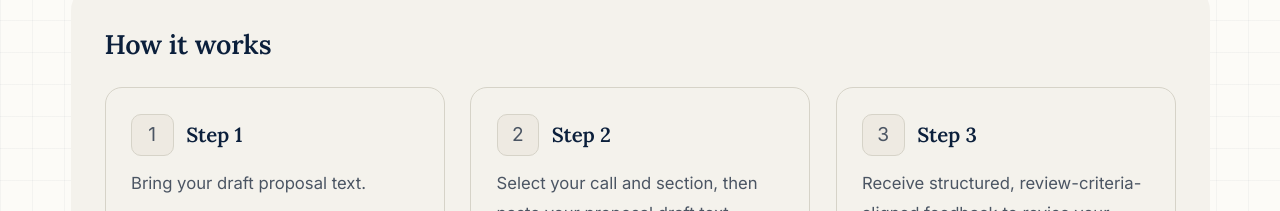
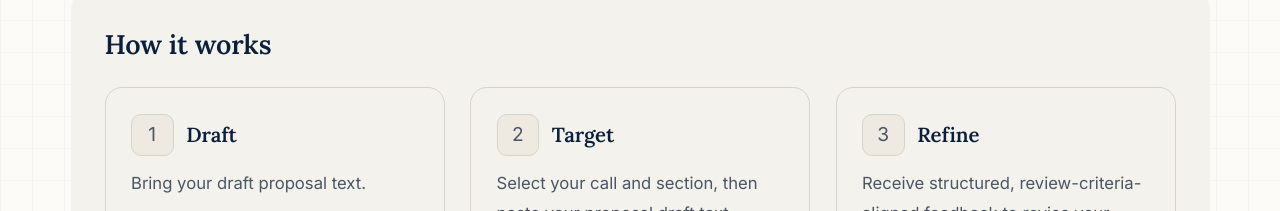
Before and after one commit to mallikgarjuna/Grant-Reviewer, a Next.js app in the folder frontend/: page / in a window 1280 px wide. Shown: the part 2540-2751 px from the top of the page. Built offline with nearby package versions, Linux system fonts and the light colour scheme.

Commit message:
fix(ui): [WF-0010] replace generic step titles with descriptive verbs (Draft, Target, Refine) assisted by antigravity

```diff
--- a/frontend/src/app/page.tsx
+++ b/frontend/src/app/page.tsx
@@ -36,21 +36,21 @@ const HOW_IT_WORKS = [
   {
     key: "step_1",
     badge: "1",
-    title: "Step 1",
+    title: "Draft",
     description: "Bring your draft proposal text.",
     isHighlighted: false,
   },
   {
     key: "step_2",
     badge: "2",
-    title: "Step 2",
+    title: "Target",
     description: "Select your call and section, then paste your proposal draft text.",
     isHighlighted: false,
   },
   {
     key: "step_3",
     badge: "3",
-    title: "Step 3",
+    title: "Refine",
     description:
       "Receive structured, review-criteria-aligned feedback to revise your draft proposal.",
     isHighlighted: false,
```
